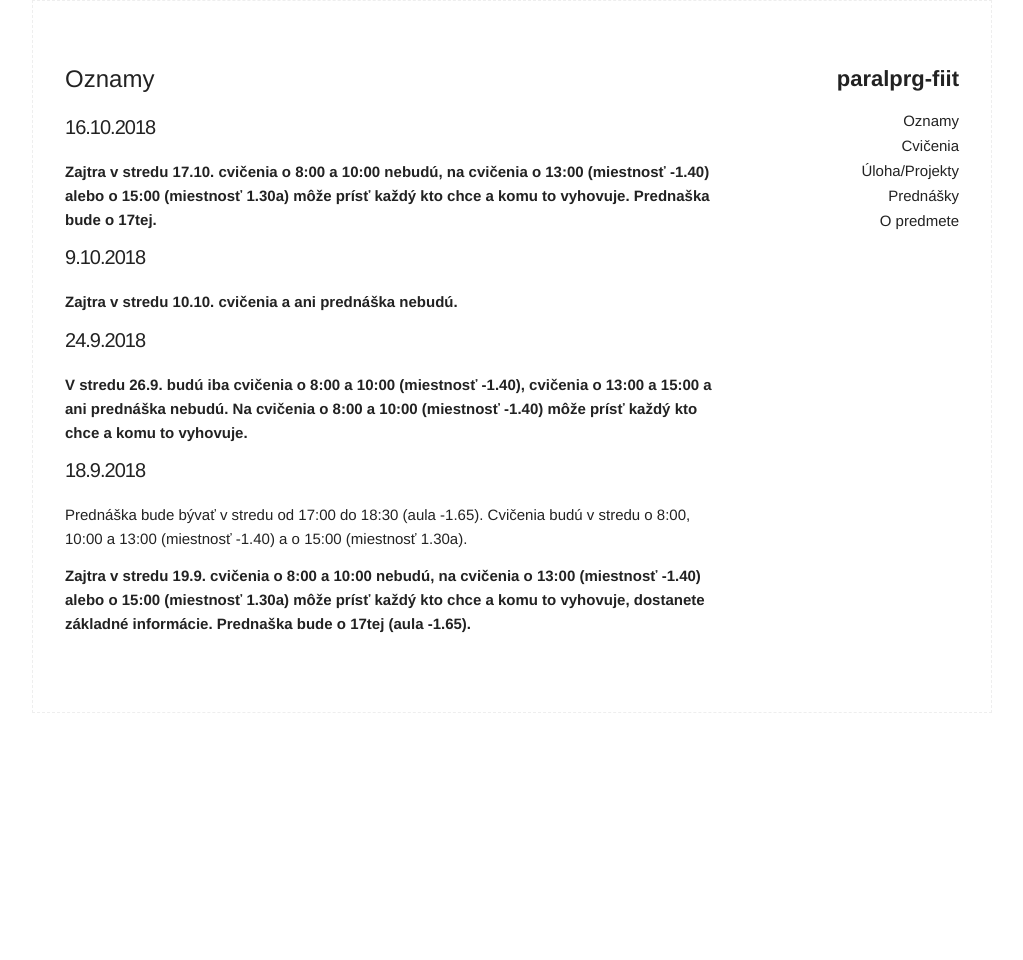
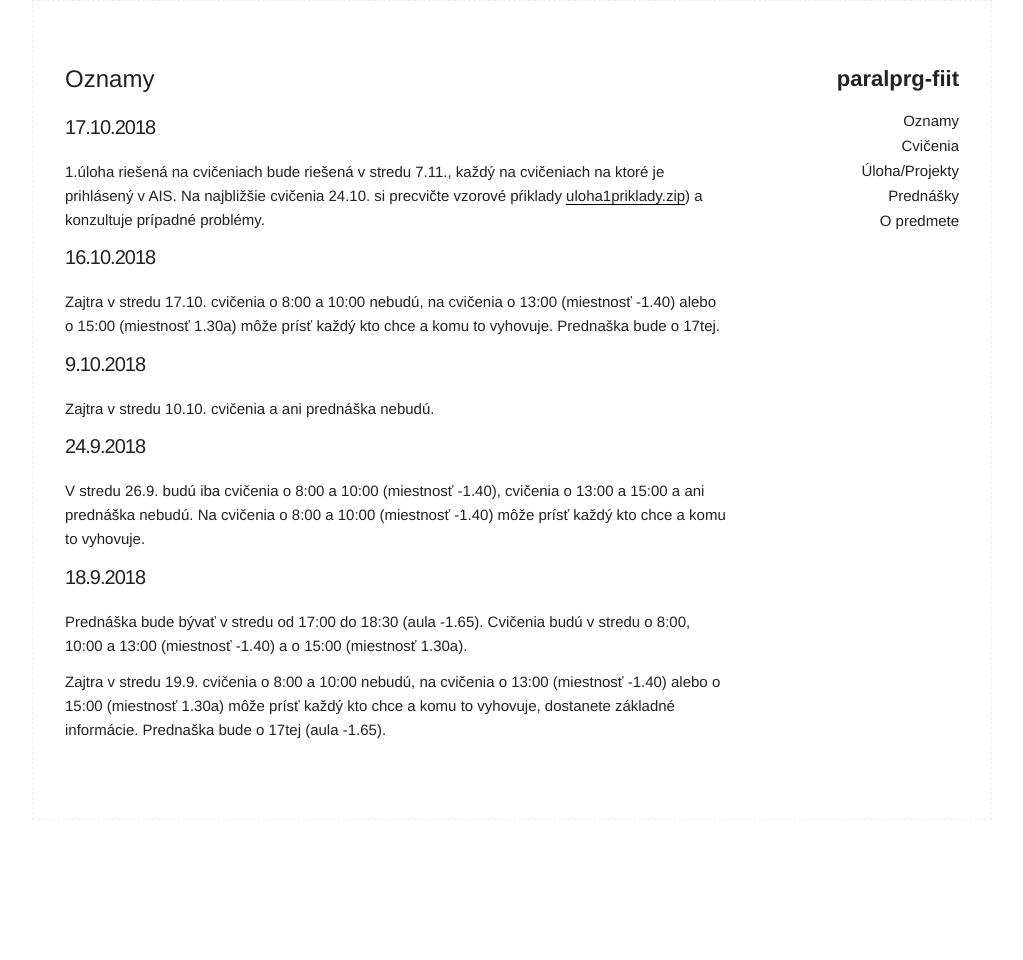
Before and after one commit to MichalCernansky/paralprg-fiit, a Jekyll site: the page built from index.md, in a window 1280 px wide. Shown: the whole page, without its empty margins (128-1151 px from the left). Built offline with Jekyll 4.4.1, drawn with Linux system fonts in a browser that asks for light colours; before the commit the page ends 900 px from its top, so only the background shows below that.

Commit message:
New info

```diff
--- a/index.md
+++ b/index.md
@@ -3,23 +3,29 @@ layout: page
 title: Oznamy
 ---
 
+### 17.10.2018
+
+1.úloha riešená na cvičeniach bude riešená v stredu 7.11., každý na cvičeniach na ktoré je prihlásený v AIS.
+Na najbližšie cvičenia 24.10. si precvičte vzorové pŕiklady [uloha1priklady.zip](labs/uloha1priklady.zip)) a konzultuje prípadné problémy.
+
+
 ### 16.10.2018
 
-**Zajtra v stredu 17.10. cvičenia o 8:00 a 10:00 nebudú, na cvičenia o 13:00 (miestnosť -1.40) alebo o 15:00 (miestnosť 1.30a) môže prísť každý kto chce a komu to vyhovuje. Prednaška bude o 17tej.**
+Zajtra v stredu 17.10. cvičenia o 8:00 a 10:00 nebudú, na cvičenia o 13:00 (miestnosť -1.40) alebo o 15:00 (miestnosť 1.30a) môže prísť každý kto chce a komu to vyhovuje. Prednaška bude o 17tej.
 
 
 ### 9.10.2018
 
-**Zajtra v stredu 10.10. cvičenia a ani prednáška nebudú.**
+Zajtra v stredu 10.10. cvičenia a ani prednáška nebudú.
 
 
 ### 24.9.2018
 
-**V stredu 26.9. budú iba cvičenia o 8:00 a 10:00 (miestnosť -1.40), cvičenia o 13:00 a 15:00 a ani prednáška nebudú. Na cvičenia o 8:00 a 10:00 (miestnosť -1.40) môže prísť každý kto chce a komu to vyhovuje.**
+V stredu 26.9. budú iba cvičenia o 8:00 a 10:00 (miestnosť -1.40), cvičenia o 13:00 a 15:00 a ani prednáška nebudú. Na cvičenia o 8:00 a 10:00 (miestnosť -1.40) môže prísť každý kto chce a komu to vyhovuje.
 
 
 ### 18.9.2018
 
 Prednáška bude bývať v stredu od 17:00 do 18:30 (aula -1.65). Cvičenia budú v stredu o 8:00, 10:00 a 13:00 (miestnosť -1.40) a o 15:00 (miestnosť 1.30a).
 
-**Zajtra v stredu 19.9. cvičenia o 8:00 a 10:00 nebudú, na cvičenia o 13:00 (miestnosť -1.40) alebo o 15:00 (miestnosť 1.30a) môže prísť každý kto chce a komu to vyhovuje, dostanete základné informácie. Prednaška bude o 17tej (aula -1.65).**
+Zajtra v stredu 19.9. cvičenia o 8:00 a 10:00 nebudú, na cvičenia o 13:00 (miestnosť -1.40) alebo o 15:00 (miestnosť 1.30a) môže prísť každý kto chce a komu to vyhovuje, dostanete základné informácie. Prednaška bude o 17tej (aula -1.65).
```
